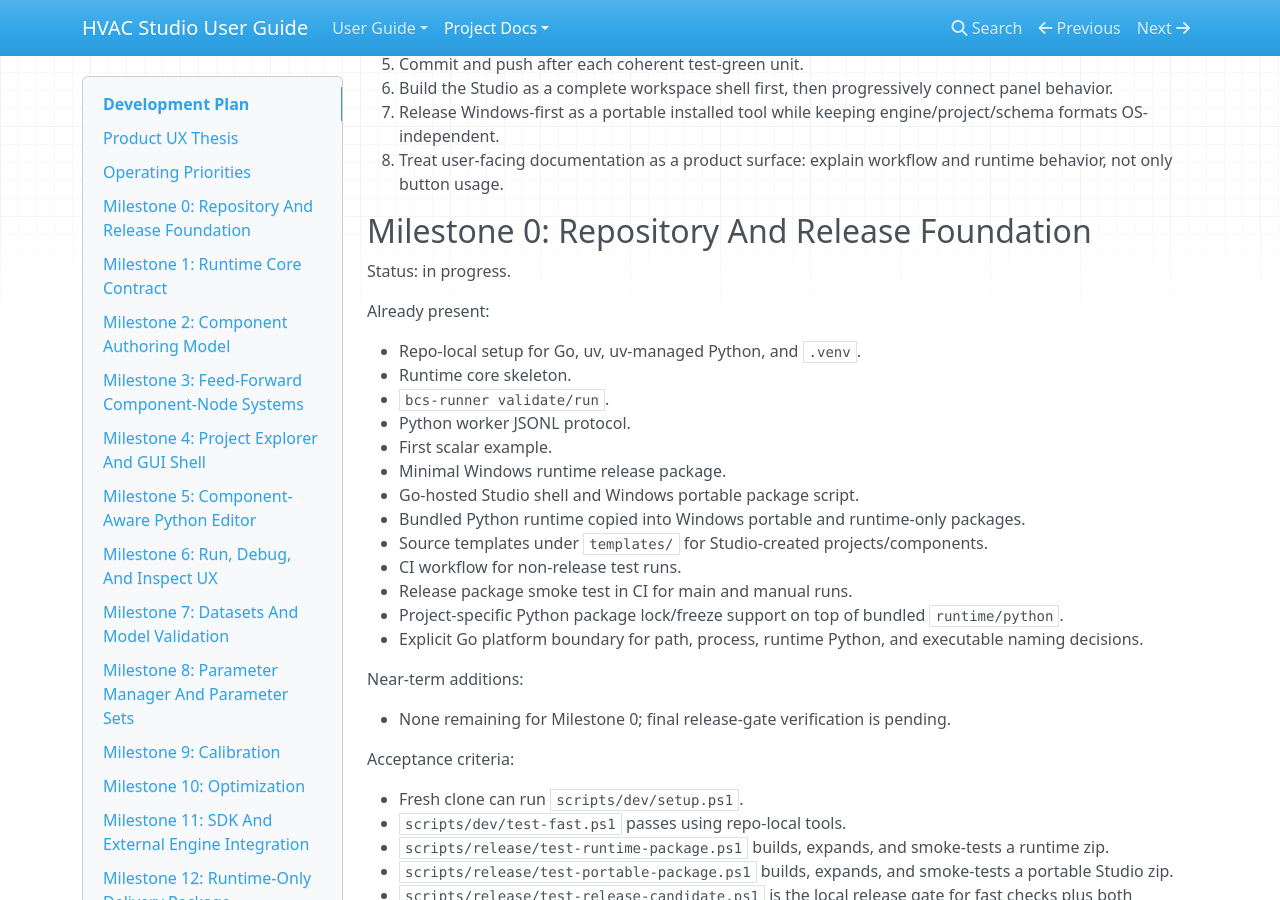
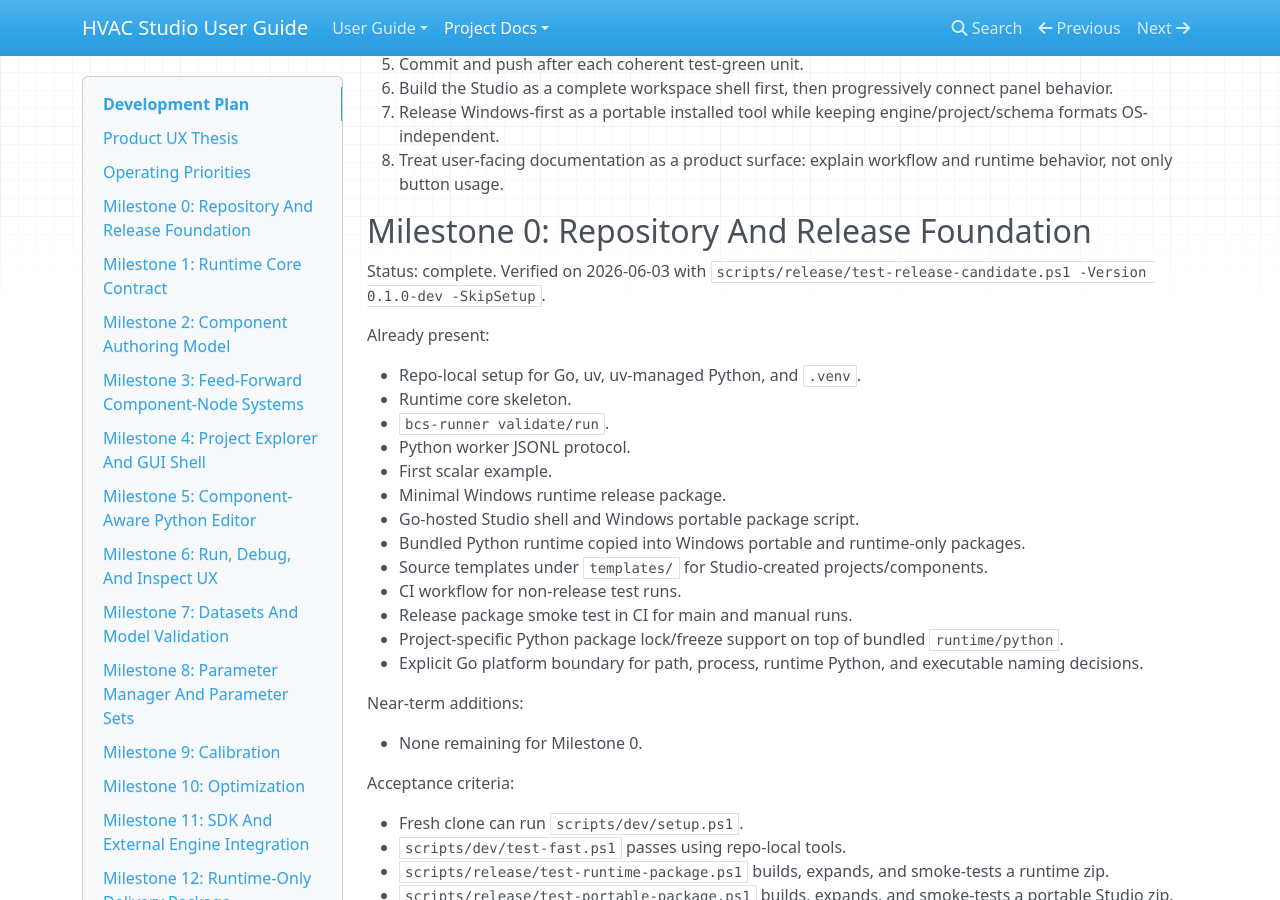
Before and after one commit to Gonie-Gonie/hvac-studio, an MkDocs documentation site: the page built from docs/development-plan.md, in a window 1280 px wide and 900 px high, scrolled down 929 px. Built offline with MkDocs 1.6.1, drawn with Linux system fonts in a browser that asks for light colours; nearby versions of some CDN libraries.

Commit message:
Mark Milestone 0 complete

```diff
--- a/docs/development-plan.md
+++ b/docs/development-plan.md
@@ -42,7 +42,7 @@ New Project
 
 ## Milestone 0: Repository And Release Foundation
 
-Status: in progress.
+Status: complete. Verified on 2026-06-03 with `scripts/release/test-release-candidate.ps1 -Version 0.1.0-dev -SkipSetup`.
 
 Already present:
 
@@ -62,7 +62,7 @@ Already present:
 
 Near-term additions:
 
-- None remaining for Milestone 0; final release-gate verification is pending.
+- None remaining for Milestone 0.
 
 Acceptance criteria:
 
```
Also changed, not shown: CHANGELOG.md (+1 -0 lines).
